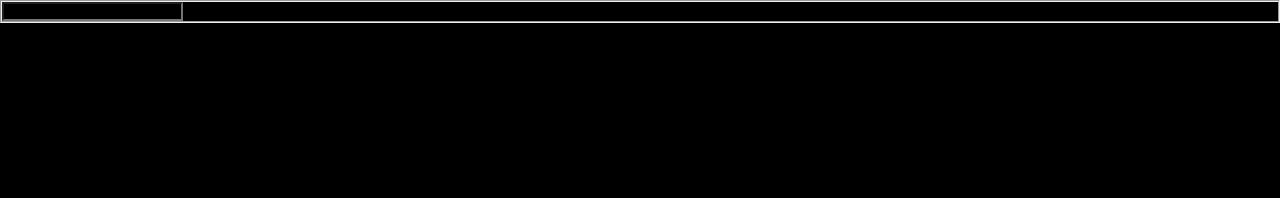
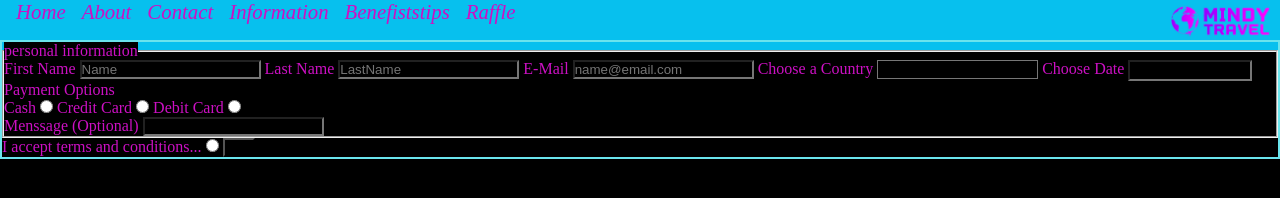
Before and after one commit to MaxiLedesma04/Sprint-3, a plain HTML site: page assets/raffle/raffle.html in a window 1280 px wide. Drawn offline with Linux system fonts and the light colour scheme.

Commit message:
segundo commit

```diff
--- a/assets/raffle/raffle.html
+++ b/assets/raffle/raffle.html
@@ -8,12 +8,58 @@
     <link rel="stylesheet" href="../stile/stilo.css">
 </head>
 <body>
-    <form action="">
+    <header class="logo-navegador">
+        <nav>
+            <a href="../../index.html">Home</a>
+            <a href="../about/aboutUs.html">About</a>
+            <a href="../conctat/contact.html">Contact</a>
+            <a href="../infomation/information.html">Information</a>
+            <a href="../benefits-tips/benefitstips.html">Benefiststips</a>
+            <a href="#">Raffle</a>
+        </nav>
+        <img src="../image/logo.png" alt="Logo Mindi Travels">
+    </header>
+    <form action="../../show_data.html" method="get">
         <fieldset>
-            <legend></legend>
-            <label for=""></label>
-            <input type="text">
+            <legend>personal information</legend>
+            <label for="first-name">First Name</label>
+            <input type="text" id="first-name" name="user name" placeholder="Name">
+
+            <label for="last-name">Last Name</label>
+            <input type="text" id="last-name" name="user last name" placeholder="LastName">
+
+            <label for="E-Mail">E-Mail</label>
+            <input type="email" id="E-Mail" name="user email" placeholder="name@email.com">
+
+            <label for="Country">Choose a Country</label>
+            <select name="Country" id="Country">
+                <option value=" ">==Choose a Country==</option>
+                <option value="CANADA">Canada</option>
+                <option value="USA">U.S.A.</option>
+                <option value="ARGENTINA">Argentina</option>
+            </select>
+
+            <label for="date">Choose Date</label>
+            <input type="date" id="date" name="Date" placeholder="name@email.com">
+
+            <p>Payment Options</p>
+            <label for="cash">Cash</label>
+            <input type="radio" id="cash" name="Cash" value="Cash">
+            <label for="credit">Credit Card</label>
+            <input type="radio" id="credit" name="Credit" value="Credit">
+            <label for="debit">Debit Card</label>
+            <input type="radio" id="debit" name="Debit" value="Debit">
+
+            <div>
+                <label for="menssage">Menssage (Optional)</label>
+                <input type="text" name="Menssage" id="menssage">
+            </div>
         </fieldset>
+        <div>
+            <label for="condition-and-terms">I accept terms and conditions...</label>
+            <input type="radio" id="condition-and-terms" name="Terms" value="accept">
+            <input type="submit" value="send">
+        </div>
     </form>
 </body>
 </html>
--- a/assets/stile/stilo.css
+++ b/assets/stile/stilo.css
@@ -180,3 +180,8 @@ table,tr,th,td {
 ul{
     padding-left: 3rem;
 }
+form{
+    border: var(--border);
+    background-color: var(--background-color);
+    color: var(--color);
+}
```
Also changed, not shown: assets/about/aboutUs.html (+1 -0 lines), assets/benefits-tips/benefitstips.html (+1 -0 lines), assets/conctat/contact.html (+1 -0 lines), assets/infomation/information.html (+1 -0 lines), index.html (+1 -0 lines).
